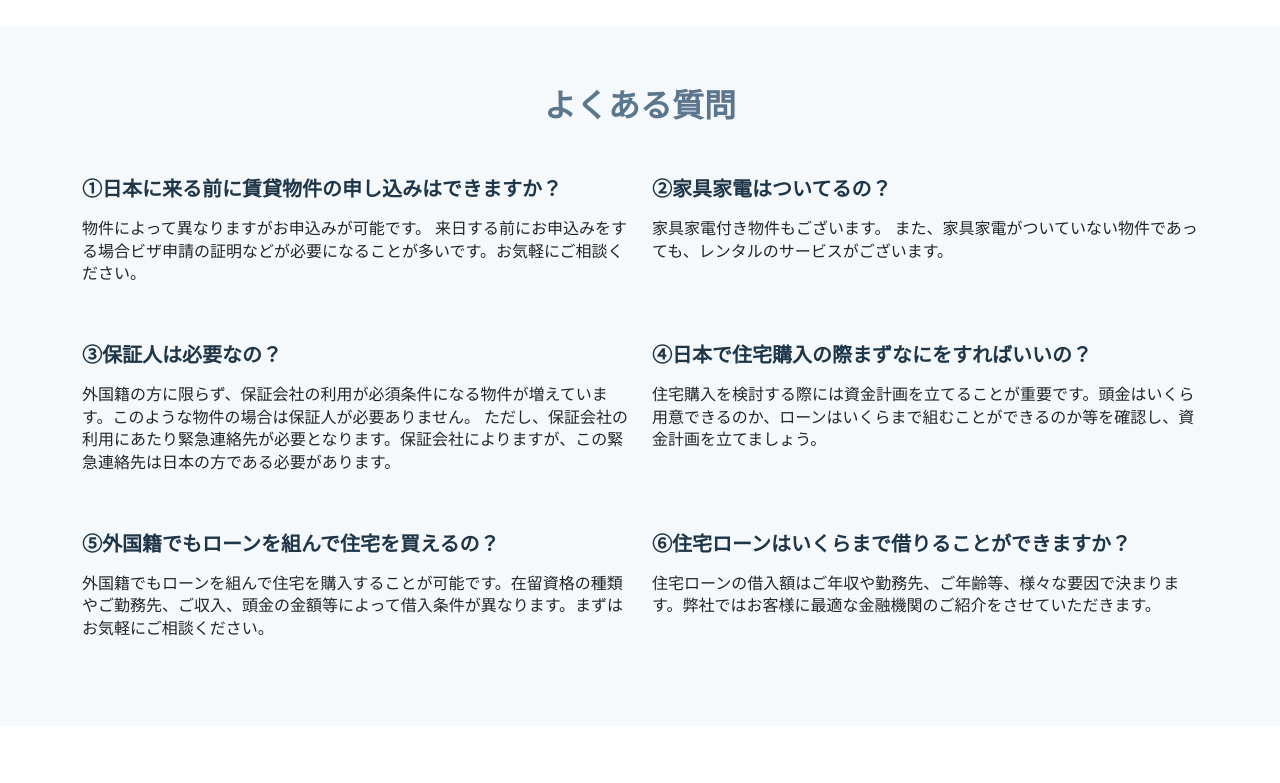
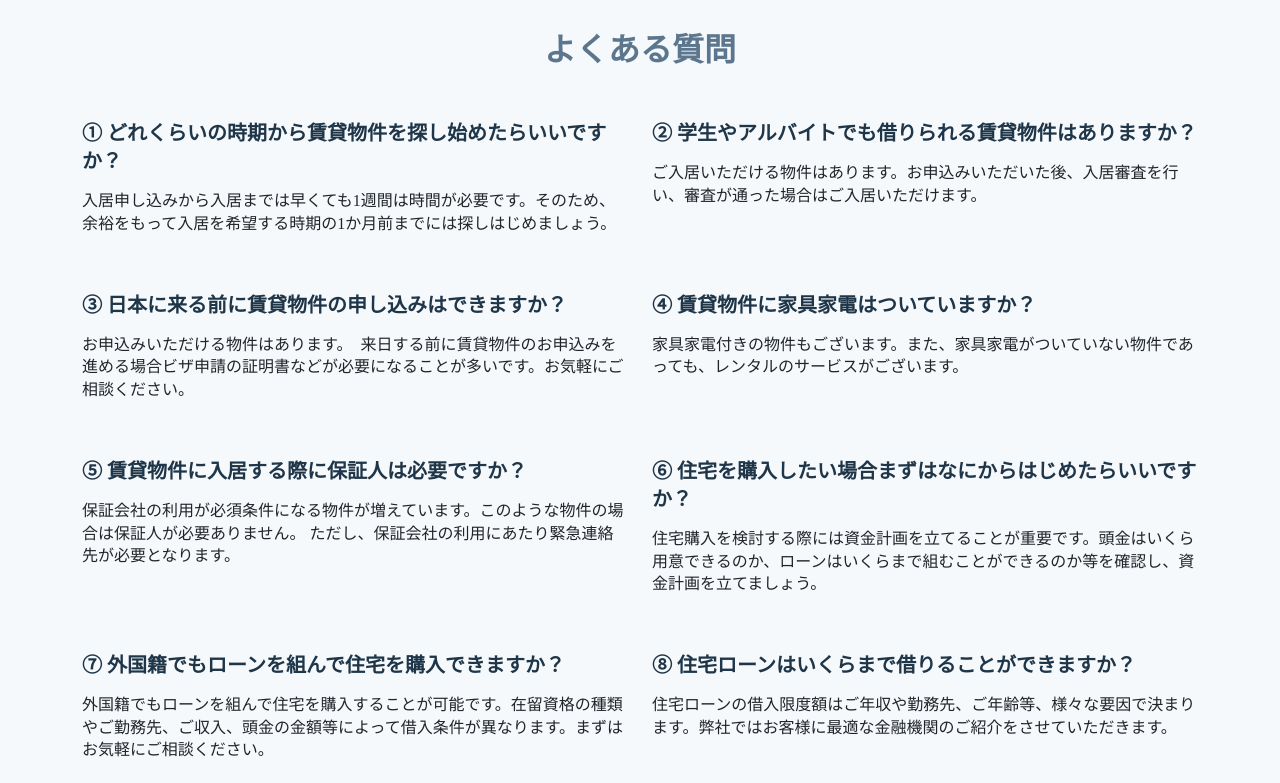
Before and after one commit to TezaSoe/tezasoe.github.io, a plain HTML site: page docs/index.html in a window 1280 px wide. Shown: the part 1975-2758 px from the top of the page. Drawn offline with nearby package versions, Linux system fonts and the light colour scheme.

Commit message:
内容変更

```diff
--- a/docs/index.html
+++ b/docs/index.html
@@ -130,11 +130,15 @@
 
       <div class="row">
         <section id="textarea" contenteditable="true" style="padding-top: 0px; padding-bottom: 0px;">
-          <ul class="fancy_list">
-              <li>住宅を借りたい、貸したい、買いたい、売りたい、お客様の間に入って、賃貸借契約、売買契約を取りまとめる賃貸・売買仲介事業を中心に営んでおります。</li>
-              <li>当社では多言語でのご対応を強みとしており、中国語、ミャンマー語、ベトナム語等様々な言語でご説明、ご案内をさせていただくことが可能です。</li>
+          <div style="line-height: 2.5em;height: auto;">
+            不動産を借りたい、貸したい、買いたい、売りたい、お客様の間に入って、賃貸借契約、売買契約を取りまとめる賃貸・売買仲介事業を中心に営んでおります。物件のご案内からご契約、お引渡しまで誠意をもってご対応致します。当社ではミャンマー語、中国語、英語等様々な言語でご対応をさせていただくことが可能です。また、各種行政手続きや、ライフラインの開通手続きのご案内、家具家電のレンタルサービス、入居後に起こりうる様々なご相談事にもご対応させていただきます。
+          </div>
+<!--           <ul class="fancy_list c-list--plane u-m-0">
+              <li>不動産を借りたい、貸したい、買いたい、売りたい、お客様の間に入って、賃貸借契約、売買契約を取りまとめる賃貸・売買仲介事業を中心に営んでおります。</li>
+              <li>物件のご案内からご契約、お引渡しまで誠意をもってご対応致します。</li>
+              <li>当社ではミャンマー語、中国語、英語等様々な言語でご対応をさせていただくことが可能です。</li>
               <li>また、各種行政手続きや、ライフラインの開通手続きのご案内、家具家電のレンタルサービス、入居後に起こりうる様々なご相談事にもご対応させていただきます。</li>
-          </ul>
+          </ul> -->
         </section>
       </div>
     </div>
@@ -157,7 +161,7 @@
             </tr>
             <tr>
               <th>代表者</th>
-              <td>房崎 ソー（宅地建物取引士：（東京）第278520号）</td>
+              <td>房崎 ソー（宅地建物取引士（東京）第278520号）</td>
             </tr>
             <tr>
               <th>所在地</th>
@@ -188,7 +192,7 @@
             <tr>
               <th>事業内容</th>
               <td>
-                <ul class="c-list c-list--plane u-m-0">
+                <ul class="c-list--plane u-m-0">
                   <li>不動産仲介業務</li>
                   <li>不動産管理業務</li>
                   <li>外国人を対象とした生活に関する支援</li>
@@ -199,7 +203,7 @@
             <tr>
               <th>免許番号</th>
               <td>
-                <ul class="c-list c-list--plane u-m-0">
+                <ul class="c-list--plane u-m-0">
                   <li>東京都知事（１）第１１００１４号</li>
                 </ul>
               </td>
@@ -207,7 +211,7 @@
             <tr>
               <th>加盟団体</th>
               <td>
-                <ul class="c-list c-list--plane u-m-0">
+                <ul class="c-list--plane u-m-0">
                   <li>公益社団法人全国宅地建物取引業保証協会</li>
                   <li>公益社団法人東京都宅地建物取引業協会</li>
                   <li>公益財団法人東日本不動産流通機構</li>
@@ -230,44 +234,58 @@
         <div class="row  d-flex align-items-stretch">
           <!-- 1 -->
           <div class="col-lg-6 faq-item" data-aos="fade-up">
-            <h4>①日本に来る前に賃貸物件の申し込みはできますか？</h4>
+            <h4>① どれくらいの時期から賃貸物件を探し始めたらいいですか？</h4>
             <p>
-              物件によって異なりますがお申込みが可能です。 来日する前にお申込みをする場合ビザ申請の証明などが必要になることが多いです。お気軽にご相談ください。
+              入居申し込みから入居までは早くても1週間は時間が必要です。そのため、余裕をもって入居を希望する時期の1か月前までには探しはじめましょう。
             </p>
           </div>
           <!-- 2 -->
           <div class="col-lg-6 faq-item" data-aos="fade-up" data-aos-delay="100">
-            <h4>②家具家電はついてるの？</h4>
+            <h4>② 学生やアルバイトでも借りられる賃貸物件はありますか？</h4>
             <p>
-              家具家電付き物件もございます。 また、家具家電がついていない物件であっても、レンタルのサービスがございます。
+              ご入居いただける物件はあります。お申込みいただいた後、入居審査を行い、審査が通った場合はご入居いただけます。
             </p>
           </div>
           <!-- 3 -->
           <div class="col-lg-6 faq-item" data-aos="fade-up" data-aos-delay="200">
-            <h4>③保証人は必要なの？</h4>
+            <h4>③ 日本に来る前に賃貸物件の申し込みはできますか？</h4>
             <p>
-              外国籍の方に限らず、保証会社の利用が必須条件になる物件が増えています。このような物件の場合は保証人が必要ありません。 ただし、保証会社の利用にあたり緊急連絡先が必要となります。保証会社によりますが、この緊急連絡先は日本の方である必要があります。
+              お申込みいただける物件はあります。　来日する前に賃貸物件のお申込みを進める場合ビザ申請の証明書などが必要になることが多いです。お気軽にご相談ください。
             </p>
           </div>
           <!-- 4 -->
           <div class="col-lg-6 faq-item" data-aos="fade-up" data-aos-delay="300">
-            <h4>④日本で住宅購入の際まずなにをすればいいの？</h4>
+            <h4>④ 賃貸物件に家具家電はついていますか？</h4>
+            <p>
+              家具家電付きの物件もございます。また、家具家電がついていない物件であっても、レンタルのサービスがございます。
+            </p>
+          </div>
+          <!-- 5 -->
+          <div class="col-lg-6 faq-item" data-aos="fade-up" data-aos-delay="400">
+            <h4>⑤ 賃貸物件に入居する際に保証人は必要ですか？</h4>
+            <p>
+              保証会社の利用が必須条件になる物件が増えています。このような物件の場合は保証人が必要ありません。 ただし、保証会社の利用にあたり緊急連絡先が必要となります。
+            </p>
+          </div>
+          <!-- 6 -->
+          <div class="col-lg-6 faq-item" data-aos="fade-up" data-aos-delay="500">
+            <h4>⑥ 住宅を購入したい場合まずはなにからはじめたらいいですか？</h4>
             <p>
               住宅購入を検討する際には資金計画を立てることが重要です。頭金はいくら用意できるのか、ローンはいくらまで組むことができるのか等を確認し、資金計画を立てましょう。
             </p>
           </div>
-          <!-- 5 -->
-          <div class="col-lg-6 faq-item" data-aos="fade-up" data-aos-delay="400">
-            <h4>⑤外国籍でもローンを組んで住宅を買えるの？</h4>
+          <!-- 7 -->
+          <div class="col-lg-6 faq-item" data-aos="fade-up" data-aos-delay="600">
+            <h4>⑦ 外国籍でもローンを組んで住宅を購入できますか？</h4>
             <p>
               外国籍でもローンを組んで住宅を購入することが可能です。在留資格の種類やご勤務先、ご収入、頭金の金額等によって借入条件が異なります。まずはお気軽にご相談ください。
             </p>
           </div>
-          <!-- 6 -->
-          <div class="col-lg-6 faq-item" data-aos="fade-up" data-aos-delay="500">
-            <h4>⑥住宅ローンはいくらまで借りることができますか？</h4>
+          <!-- 8 -->
+          <div class="col-lg-6 faq-item" data-aos="fade-up" data-aos-delay="700">
+            <h4>⑧ 住宅ローンはいくらまで借りることができますか？</h4>
             <p>
-              住宅ローンの借入額はご年収や勤務先、ご年齢等、様々な要因で決まります。弊社ではお客様に最適な金融機関のご紹介をさせていただきます。
+              住宅ローンの借入限度額はご年収や勤務先、ご年齢等、様々な要因で決まります。弊社ではお客様に最適な金融機関のご紹介をさせていただきます。
             </p>
           </div>
         </div>
```
